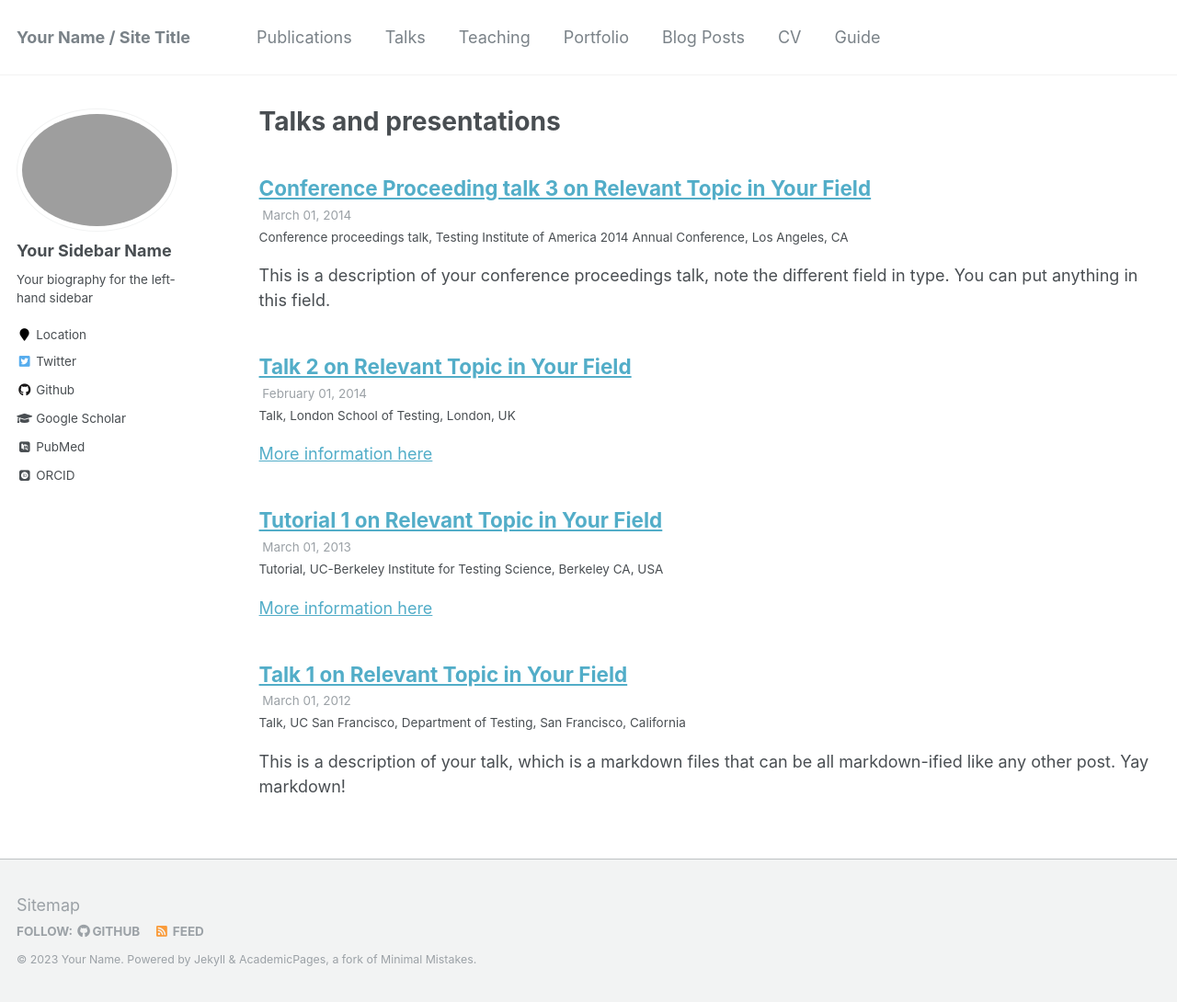
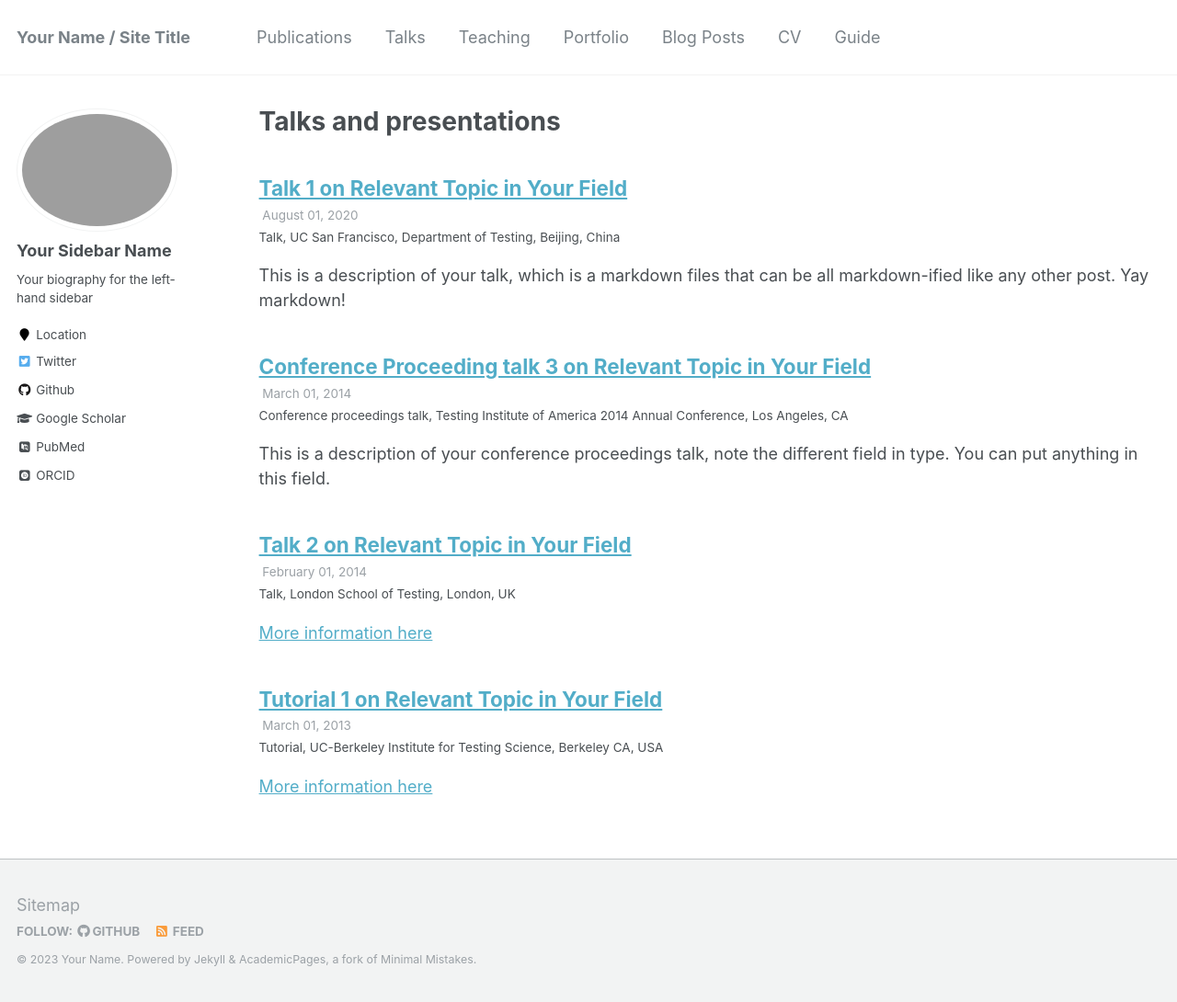
Before and after one commit to Tau-Zhou/Tau-Zhou.github.io, a Jekyll site: the page built from _pages/talks.html, in a window 1280 px wide and 1090 px high. Shown: the whole window at 92% size. Built offline with Jekyll 4.4.1, drawn with Linux system fonts in a browser that asks for light colours; some web fonts are replaced.

Commit message:
Update 2012-03-01-talk-1.md

```diff
--- a/_talks/2012-03-01-talk-1.md
+++ b/_talks/2012-03-01-talk-1.md
@@ -4,8 +4,8 @@ collection: talks
 type: "Talk"
 permalink: /talks/2012-03-01-talk-1
 venue: "UC San Francisco, Department of Testing"
-date: 2012-03-01
-location: "San Francisco, California"
+date: 2020-8-01
+location: "Beijing, China"
 ---
 
 This is a description of your talk, which is a markdown files that can be all markdown-ified like any other post. Yay markdown!
```
